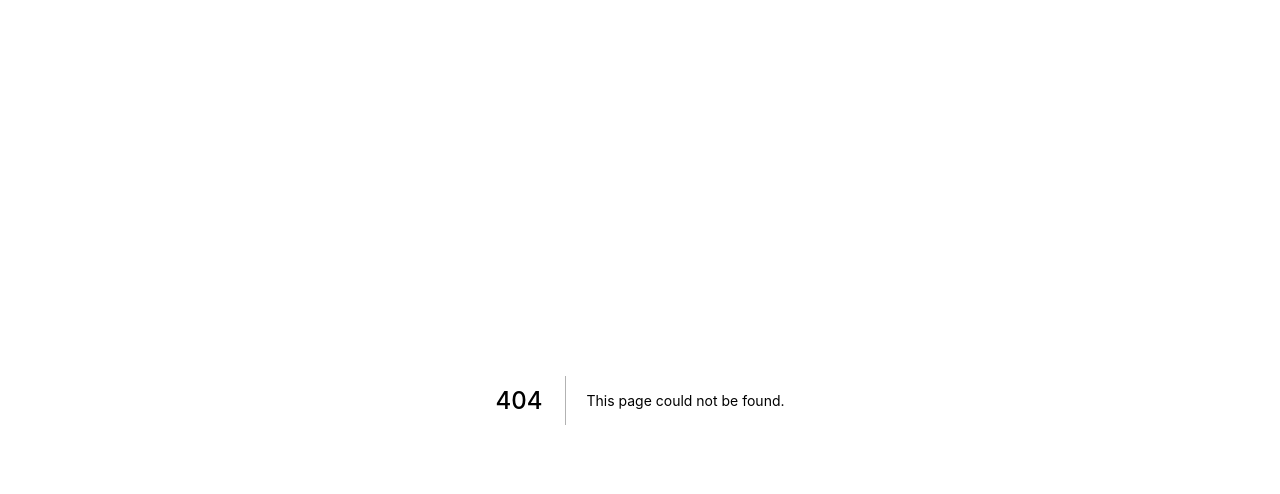
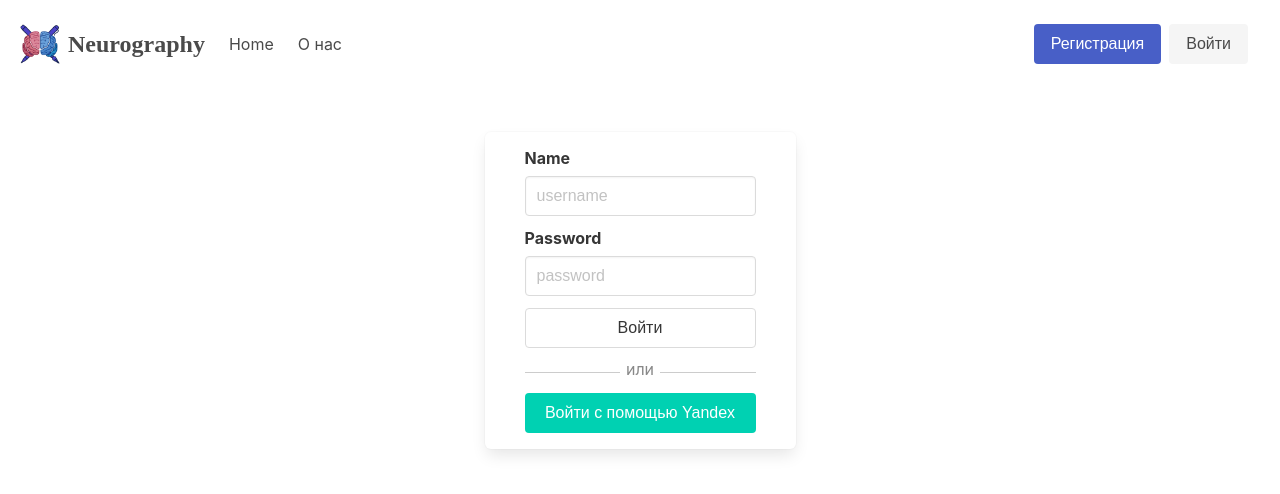
Before and after one commit to CrazyAngelm/constructor.net, a Next.js app in the folder frontend/: page /auth in a window 1280 px wide. Before the commit this address had no page. Shown: the top 494 px of the page. Built offline with nearby package versions, Linux system fonts and the light colour scheme; no server answers.

Commit message:
add(frontend): аутентификация, страница аутентификации

```diff
--- /dev/null
+++ b/frontend/pages/auth.tsx
@@ -0,0 +1,47 @@
+import { NextPage } from 'next'
+import styles from '@/styles/auth/index.module.scss'
+import Layout from '@/components/Layout'
+import { signIn } from 'next-auth/react'
+import { useSession } from '@/lib/session/hooks'
+
+const Auth: NextPage = () => {
+	const session = useSession()
+
+	return (
+		<Layout title='Auth'>
+			{session === null
+				? <article className={styles.auth}>
+					<section>
+						<div>
+							<label>Name</label>
+							<div>
+								<input type="text" placeholder="username" />
+							</div>
+						</div>
+						<div>
+							<label>Password</label>
+							<div>
+								<input type="password" placeholder="password" />
+							</div>
+						</div>
+						<button onClick={() => signIn()}>Войти</button>
+						<hr />
+						<button onClick={() => signIn('yandex',{callbackUrl:'/'})} className={`${styles.button} ${styles.primary}`}>
+							Войти с помощью Yandex
+						</button>
+					</section>
+				</article>
+				: <article className={styles.auth} >
+					<div className={styles.notification}>
+						Вы уже аутентифицировались
+						<section>
+							<button>На главную</button>
+						</section>
+					</div>
+				</article>
+			}
+		</Layout>
+	)
+}
+
+export default Auth
--- /dev/null
+++ b/frontend/styles/auth/index.module.scss
@@ -0,0 +1,58 @@
+@import "bulma/sass/utilities/_all.sass";
+@import "~bulma/sass/elements/_all", "~bulma/sass/form/_all";
+@import "../lib/hr.scss";
+
+.auth {
+	display: flex;
+	justify-content: center;
+	align-items: center;
+
+	margin-top: 10vh;
+
+	.notification{
+		@extend .notification;
+		@extend .title;
+		text-align: center;
+
+		>section{
+			margin-top: 5vh;
+			@extend .buttons;
+		}
+	}
+
+	button {
+		width: 100%;
+		&.button{
+			@extend .button;
+		}
+		&.primary{
+			@extend .is-primary;
+		}
+	}
+	> section {
+		@extend .box;
+		padding: 2vh 5vh;
+
+		> header {
+			@extend .title;
+			text-align: center;
+		}
+		> div {
+			@extend .field;
+
+			> label {
+				@extend .label;
+			}
+			> div {
+				@extend .control;
+				> input {
+					@extend .input;
+				}
+			}
+		}
+		> hr {
+			@extend .hr;
+			@include content('или');
+		}
+	}
+}
--- /dev/null
+++ b/frontend/styles/lib/hr.scss
@@ -0,0 +1,27 @@
+@import "./variables.scss";
+
+$color-separator: #ccc;
+$color-text: #888;
+
+.hr {
+	border: 0;
+	border-top: 1px solid $color-separator;
+	display: block;
+	margin: 1.5rem auto 0;
+	overflow: visible;
+	text-align: center;
+	height: auto;
+	background-color: inherit;
+}
+
+@mixin content($content) {
+	&::before {
+		color: $color-text;
+		content: $content;
+		padding: 0 0.4rem;
+		position: relative;
+		top: -0.9rem;
+		height: auto;
+		background-color: $background-color;
+	}
+}
--- /dev/null
+++ b/frontend/styles/lib/variables.scss
@@ -0,0 +1 @@
+$background-color: white;
```
